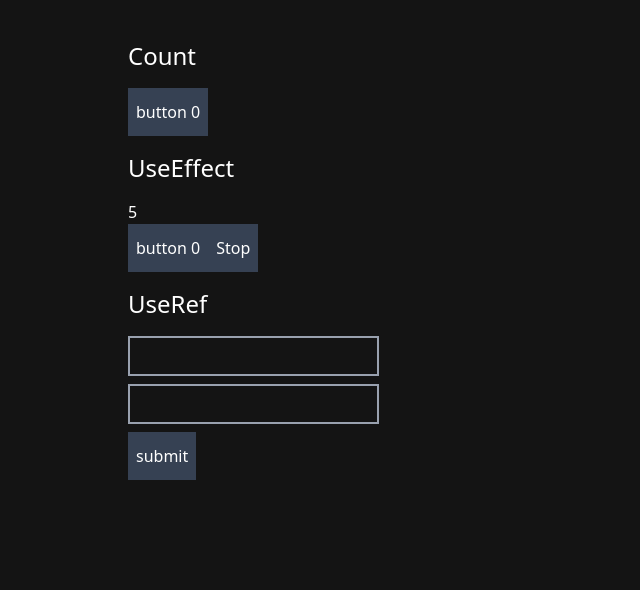
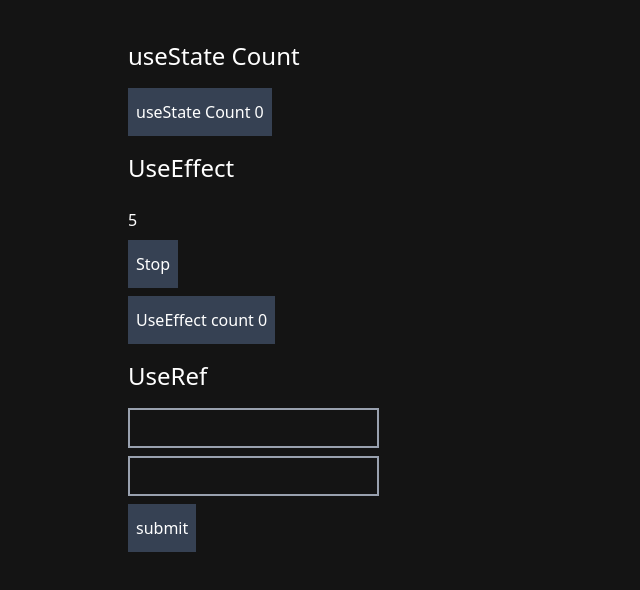
Before and after one commit to DevendraHolikar/react-practices, a React (Vite) app: page / in a window 1280 px wide. Shown: the top 590 px of the page, without its empty margins (0-640 px from the left). Built offline with nearby package versions, Linux system fonts and the light colour scheme.

Commit message:
UI text Value fixed

```diff
--- a/src/components/Count.jsx
+++ b/src/components/Count.jsx
@@ -11,10 +11,10 @@ const Count = () => {
   };
   return (
     <div className="">
-      <h1 className="text-2xl py-4 text-white">Count</h1>
+      <h1 className="text-2xl py-4 text-white">useState Count</h1>
 
         <button className="btn text-white px-2 py-3 bg-gray-700 cursor-pointer"
-        onClick={handleCount}>button {count}</button>
+        onClick={handleCount}>useState Count {count}</button>
     </div>
   );
 };
--- a/src/components/UseEffect.jsx
+++ b/src/components/UseEffect.jsx
@@ -32,18 +32,13 @@ const UseEffect = () => {
   };
 
   return (
-    <div>
+    <div className="flex flex-col gap-2">
       <h1 className="text-2xl py-4 text-white">UseEffect</h1>
       <div className="text-white">{timecount}</div>
-      <button
-        className="btn text-white px-2 py-3 bg-gray-700 cursor-pointer"
-        onClick={handleCount}
-      >
-        button {count}
-      </button>
+
 
       { !isActive && <button
-        className="btn text-white px-2 py-3 bg-gray-700 cursor-pointer"
+        className="btn w-fit text-white px-2 py-3 bg-gray-700 cursor-pointer"
         onClick={() => {
           setIsActive(true);
         }}
@@ -52,13 +47,20 @@ const UseEffect = () => {
       </button>}
 
       { isActive && <button
-        className="btn text-white px-2 py-3 bg-gray-700 cursor-pointer"
+        className="btn w-fit text-white px-2 py-3 bg-gray-700 cursor-pointer"
         onClick={() => {
           setIsActive(false);
         }}
       >
         Stop
       </button>}
+
+      <button
+        className="btn w-fit text-white px-2 py-3 bg-gray-700 cursor-pointer"
+        onClick={handleCount}
+      >
+        UseEffect count {count}
+      </button>
     </div>
   );
 };
```
